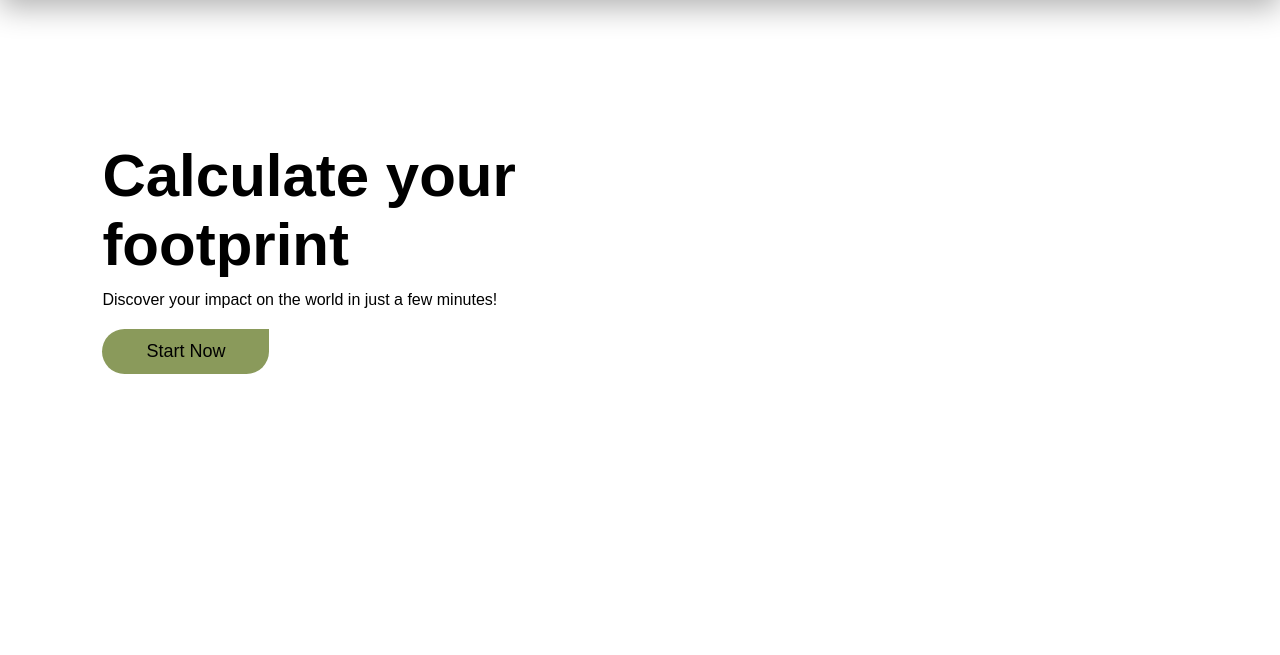
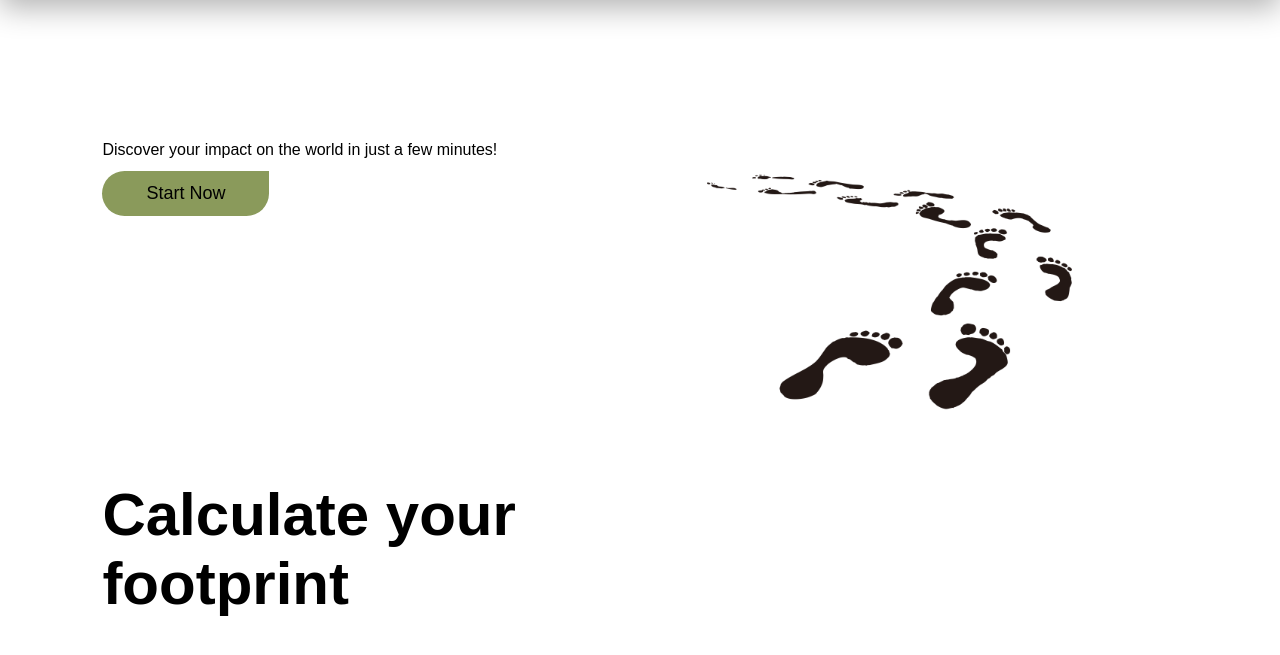
Before and after one commit to unix2002/webtech, a PHP site: page / in a window 1280 px wide. Shown: the part 77-732 px from the top of the page. Run offline with PHP 8.4, Linux system fonts and the light colour scheme.

Commit message:
updated homepage

```diff
--- a/Website/index.html
+++ b/Website/index.html
@@ -28,6 +28,7 @@
         </nav>
     </header>
     <div class="container">
+        <img class="homeIMG" src="/img/pngwing.com.png">
         <div class="content">
             <h1>Calculate your footprint</h1>
             <p>Discover your impact on the world in just a few minutes!</p>
--- a/Website/style.css
+++ b/Website/style.css
@@ -202,12 +202,21 @@
 .content h1 {
     color: black;
     font-size: 60px;
+    float: left;
+    margin-bottom: 6px;
 }
 
 .content p {
     color: black;
-    margin: 12px 0 20px;
+    margin-bottom: 12px;
     font-size: 16px;
+}
+
+.homeIMG {
+    margin-top: 92px;
+    margin-right: 100px;
+    width: 35%;
+    float: right;
 }
 
 /*ABOUT US PAGE*/
```
Also changed, not shown: Website/img/pngwing.com.png (added).
